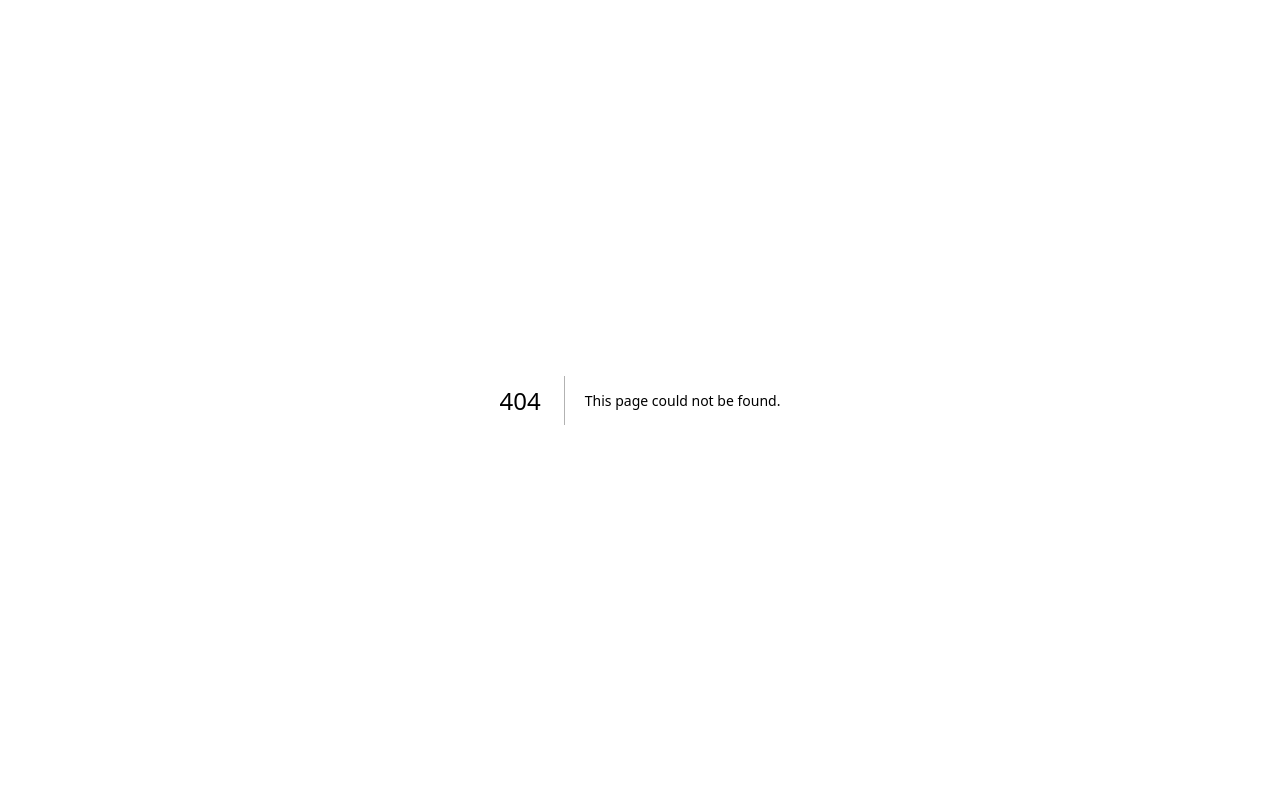
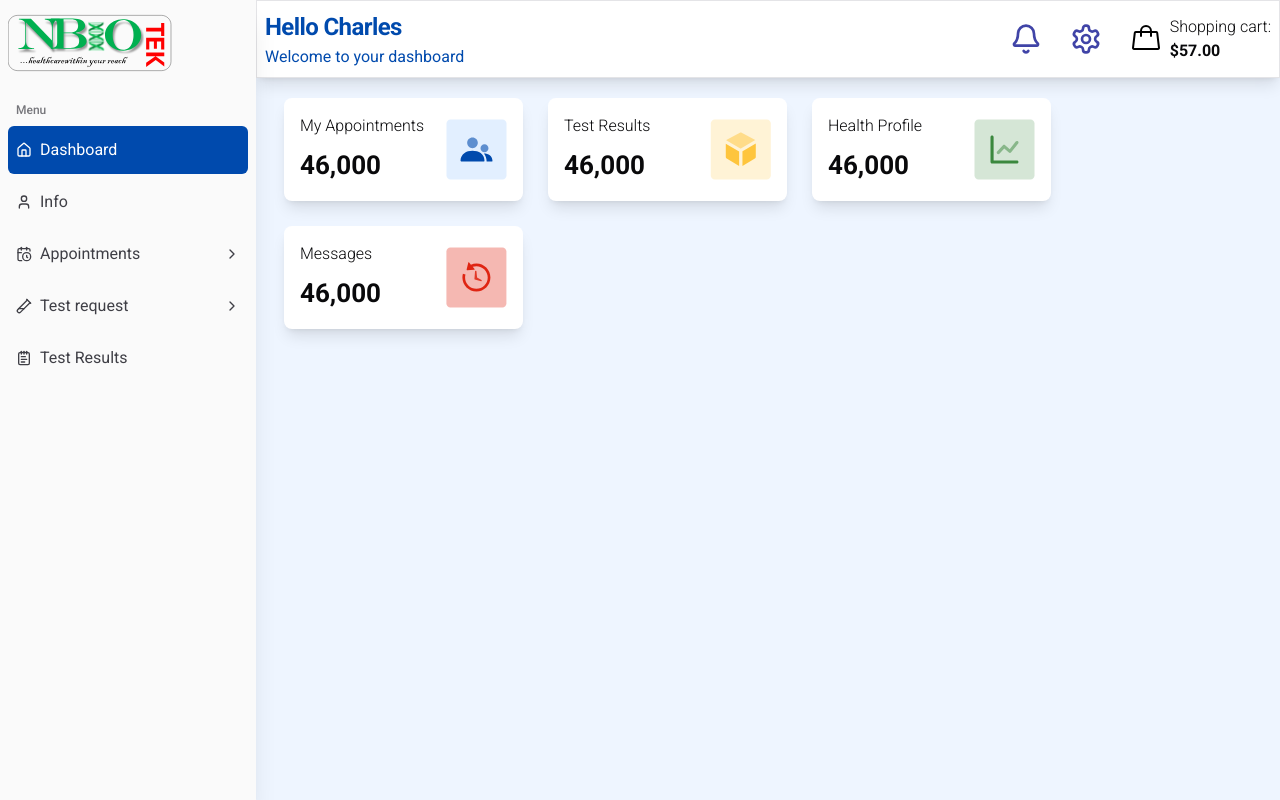
Before and after one commit to Nbiotek/frontend, a Next.js app: page /patient in a window 1280 px wide. Before the commit this address had no page. Built offline with nearby package versions, Linux system fonts and the light colour scheme.

Commit message:
style fixes.

```diff
--- a/src/components/dashboard/Header/menu-header.tsx
+++ b/src/components/dashboard/Header/menu-header.tsx
@@ -34,8 +34,8 @@ const MenuHeader = () => {
   console.log('Is collapsed:', isCollapsed);
 
   return (
-    <div className="mx-1 w-full bg-white p-2 shadow-lg  ">
-      <div className="flexBetween w-full max-w-[1400px]">
+    <div className="w-full border border-r bg-white p-2 shadow-lg">
+      <div className="flex w-full justify-between">
         <div className="flex items-center gap-2">
           {isCollapsed ? (
             <button onClick={toggleSidebar}>
@@ -53,7 +53,7 @@ const MenuHeader = () => {
             </Text>
           </div>
         </div>
-        <div className="mr-20 hidden w-[261px] items-center justify-between md:flex">
+        <div className="hidden w-[261px] items-center justify-between md:flex">
           <Bell size={32} color="#4044A7" />
           <Settings size={32} color="#4044A7" />
           <div className="flex items-center gap-2">
--- a/src/components/dashboard/Sidebar/app-sidebar.tsx
+++ b/src/components/dashboard/Sidebar/app-sidebar.tsx
@@ -30,7 +30,6 @@ export function AppSidebar() {
   const menuItems = menuConfig[role];
 
   return (
-    <>
     <Sidebar className="border-none shadow-xl">
       <SidebarHeader>
         <Image src="/logo.svg" alt="Logo" width={164} height={69} />
@@ -39,6 +38,5 @@ export function AppSidebar() {
         <NavMain items={menuItems} />
       </SidebarContent>
     </Sidebar>
-    </>
   );
 }
--- a/src/config/menuItems.ts
+++ b/src/config/menuItems.ts
@@ -71,11 +71,11 @@ export const menuConfig: Record<string, MenuItem[]> = {
       icon: TestTubeDiagonal,
       submenu: [
         {
-          title: 'Available Test',
+          title: 'Available',
           url: ROUTES.PATIENT_PAST_APPOINTMENTS.path
         },
         {
-          title: 'Pending Test',
+          title: 'Pending',
           url: ROUTES.PATIENT_PAST_APPOINTMENTS.path
         }
       ]
--- a/src/constants/routes.ts
+++ b/src/constants/routes.ts
@@ -45,21 +45,21 @@ class Routes {
   );
 
   // patient
-  PATIENT = new Route('/patient', 'Nbiotek | Patient Dashboard', 'Patient Dashboard Page');
-  PATIENT_INFO = new Route('/patient/info', 'Nbiotek | Patient Info', 'Patient Info Page');
+  PATIENT = new Route('/patient', 'Dashboard', 'Patient Dashboard Page');
+  PATIENT_INFO = new Route('/patient/info', 'Info', 'Patient Info Page');
   PATIENT_UPCOMING_APPOINTMENTS = new Route(
     '/patient/appointment/upcoming',
-    'Nbiotek | Upcoming Appointment',
+    'Upcoming',
     'Patient appointment upcoming page'
   );
   PATIENT_BOOK_APPOINTMENTS = new Route(
     '/patient/appointment/booking',
-    'Nbiotek | Book Appointment',
+    'Book',
     'Patient appointment booking page'
   );
   PATIENT_PAST_APPOINTMENTS = new Route(
     '/patient/appointment/past',
-    'Nbiotek | Past Appointment',
+    'Past',
     'Patient appointment past page'
   );
   PATIENT_TEST = new Route(
@@ -69,12 +69,12 @@ class Routes {
   );
   PATIENT_AVAILABLE_TEST = new Route(
     '/patient/test/available',
-    'Nbiotek | Available test',
+    'Available',
     'Patient test available'
   );
   PATIENT_PENDING_TEST = new Route(
     '/patient/test/pending',
-    'Nbiotek | Pending Test',
+    'Pending',
     'Patient test available page'
   );
 }
```
Also changed, not shown: src/app/(modules)/patient/(dashboard)/PatientView.tsx (renamed from src/app/(modules)/patient/dashboard/PatientView.tsx), src/app/(modules)/patient/(dashboard)/page.tsx (renamed from src/app/(modules)/patient/dashboard/page.tsx). Lines whose indentation alone changed are shown as unchanged.
